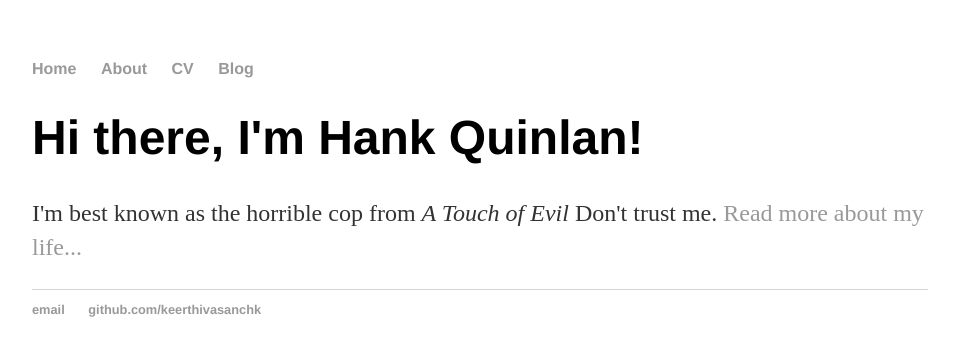
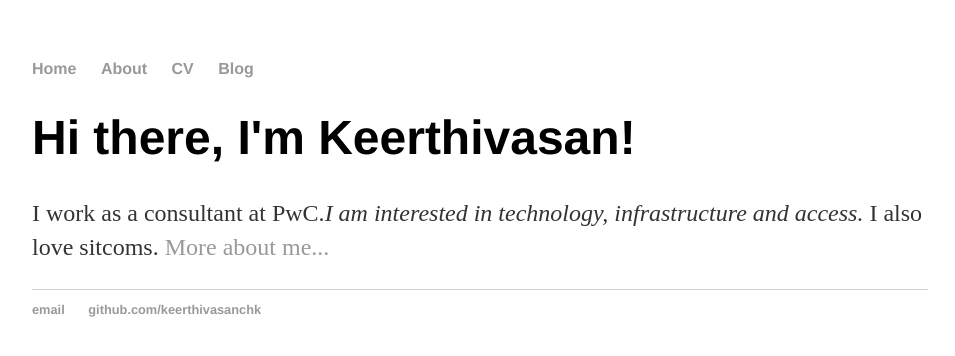
Before and after one commit to keerthivasanchk/keerthivasan.github.io, a Jekyll site: the page built from index.html, in a window 1280 px wide. Shown: the top 356 px of the page, without its empty margins (160-1115 px from the left). Built offline with Jekyll 4.4.1, drawn with Linux system fonts in a browser that asks for light colours.

Commit message:
Update index.html

```diff
--- a/index.html
+++ b/index.html
@@ -1,8 +1,8 @@
 ---
 layout: default
-title: Hank Quinlan, Horrible Cop
+title: Keerthivasan
 ---
 <div class="blurb">
-	<h1>Hi there, I'm Hank Quinlan!</h1>
-	<p>I'm best known as the horrible cop from <em>A Touch of Evil</em> Don't trust me. <a href="/about">Read more about my life...</a></p>
+	<h1>Hi there, I'm Keerthivasan!</h1>
+	<p>I work as a consultant at PwC.<em>I am interested in technology, infrastructure and access.</em> I also love sitcoms. <a href="/about">More about me...</a></p>
 </div><!-- /.blurb -->
```
